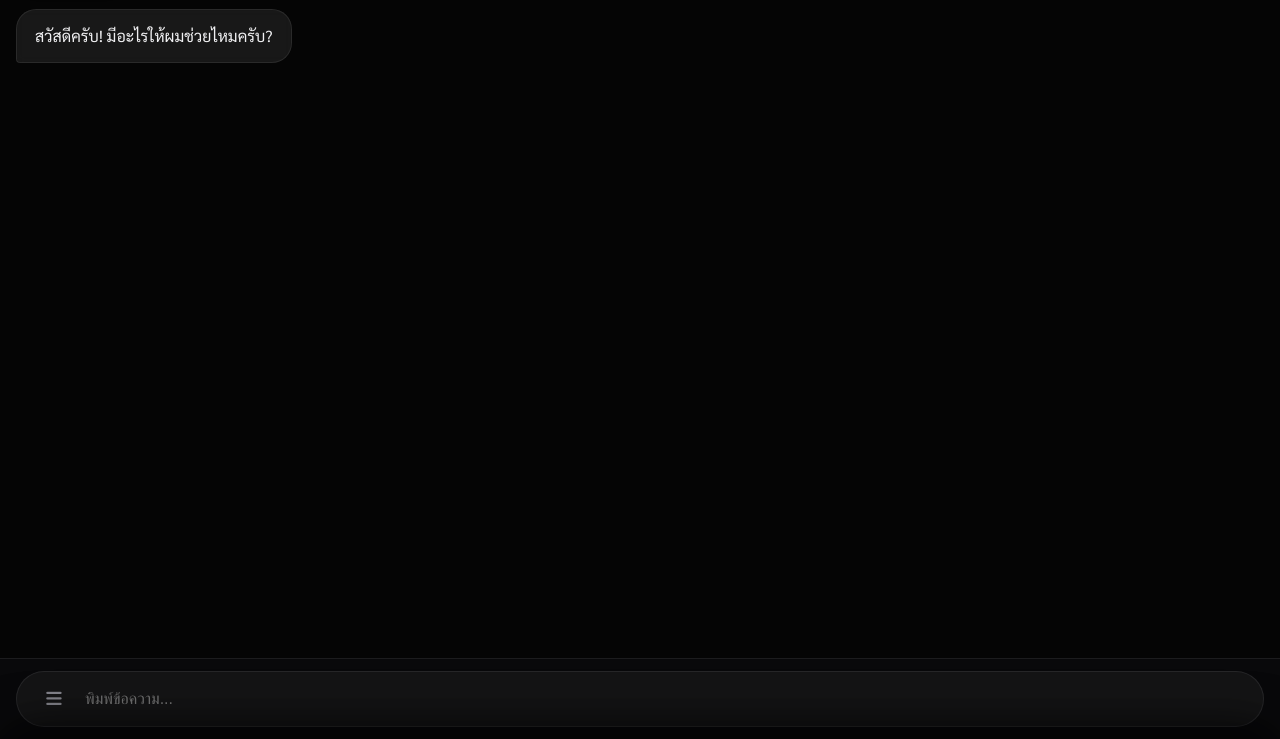
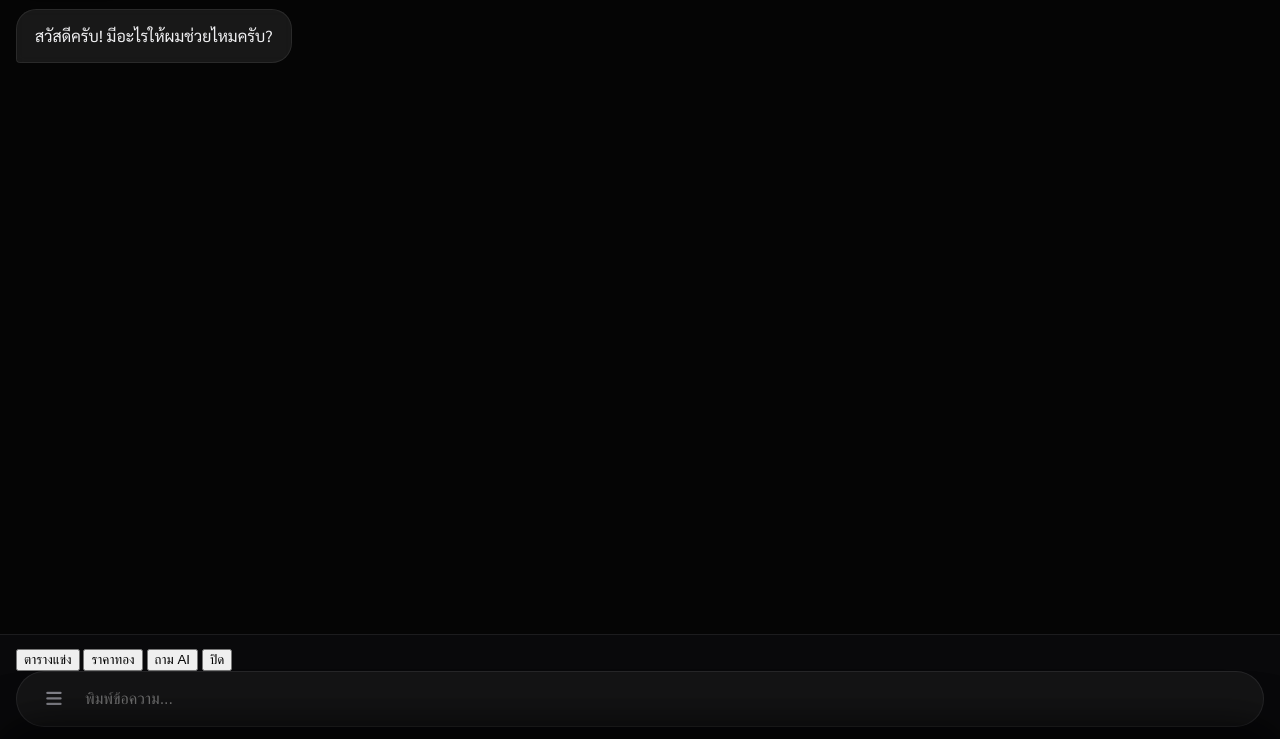
Before and after one commit to partners2024/hello-partners, a website with bundled scripts: page public/index.html in a window 1280 px wide. Shown: the part 61-800 px from the top of the page. Built offline with nearby package versions, Linux system fonts and the light colour scheme; files whose address does not match are found by name.

Commit message:
Update index.html

```diff
--- a/public/index.html
+++ b/public/index.html
@@ -286,7 +286,12 @@
             <div class="grid-item" id="replyBtn"><i class="fas fa-reply"></i><span>ตอบกลับ</span></div>
             <div class="grid-item" id="searchBtn"><i class="fas fa-search"></i><span>ค้นหา</span></div>
         </div>
-
+<div id="uiMenuBox" class="uiMenu">
+    <button onclick="sendQuick('ตารางแข่งซีเกมส์วันนี้')">ตารางแข่ง</button>
+    <button onclick="sendQuick('ราคาทองวันนี้')">ราคาทอง</button>
+    <button onclick="sendQuick('ช่วยแนะนำหน่อย')">ถาม AI</button>
+    <button onclick="hideMainMenu()">ปิด</button>
+</div>
         <div class="input-wrapper">
             <button class="action-btn" id="menuButton"><i class="fas fa-bars"></i></button>
             <input type="text" id="messageInput" placeholder="พิมพ์ข้อความ..." autocomplete="off">
```
